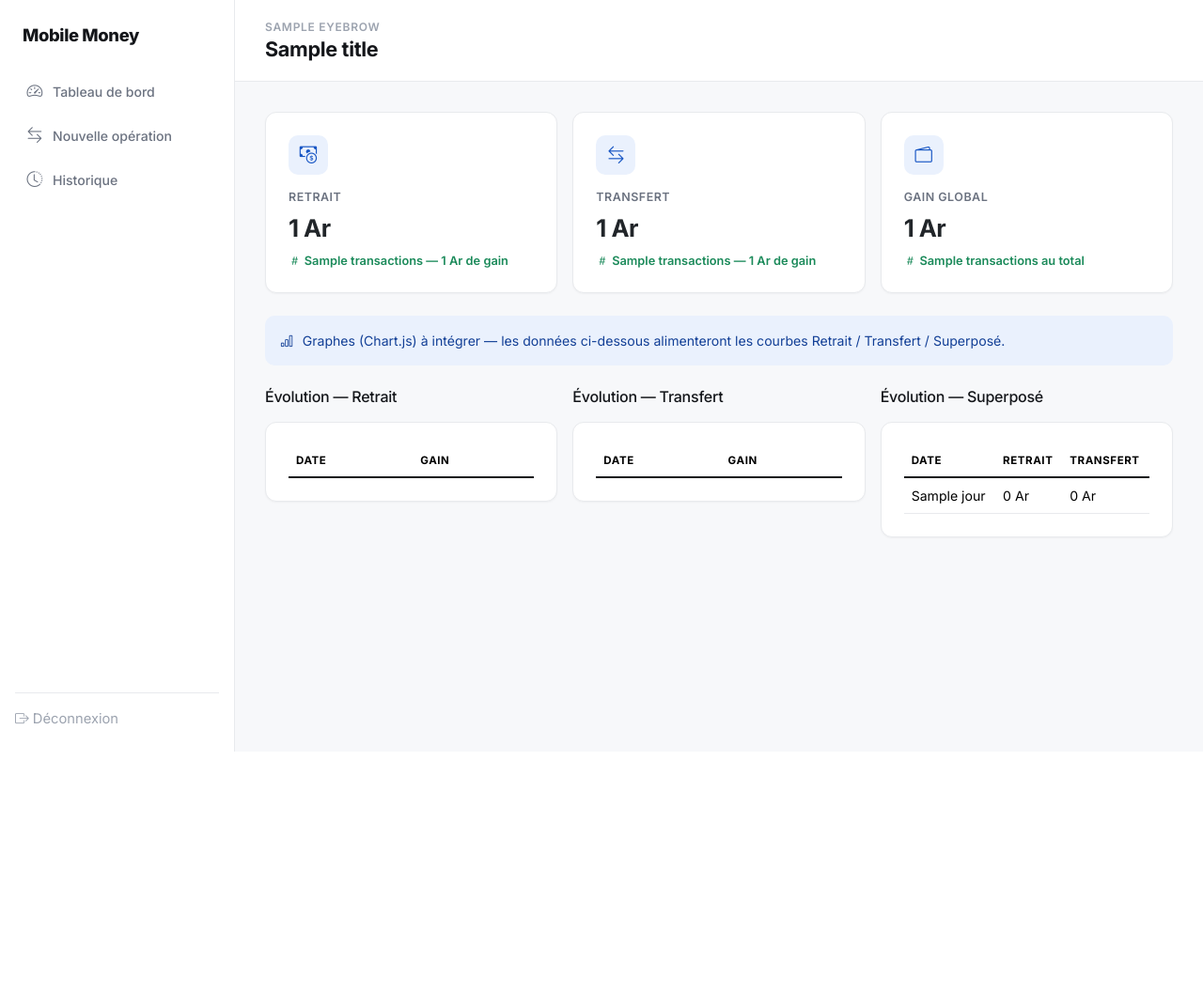
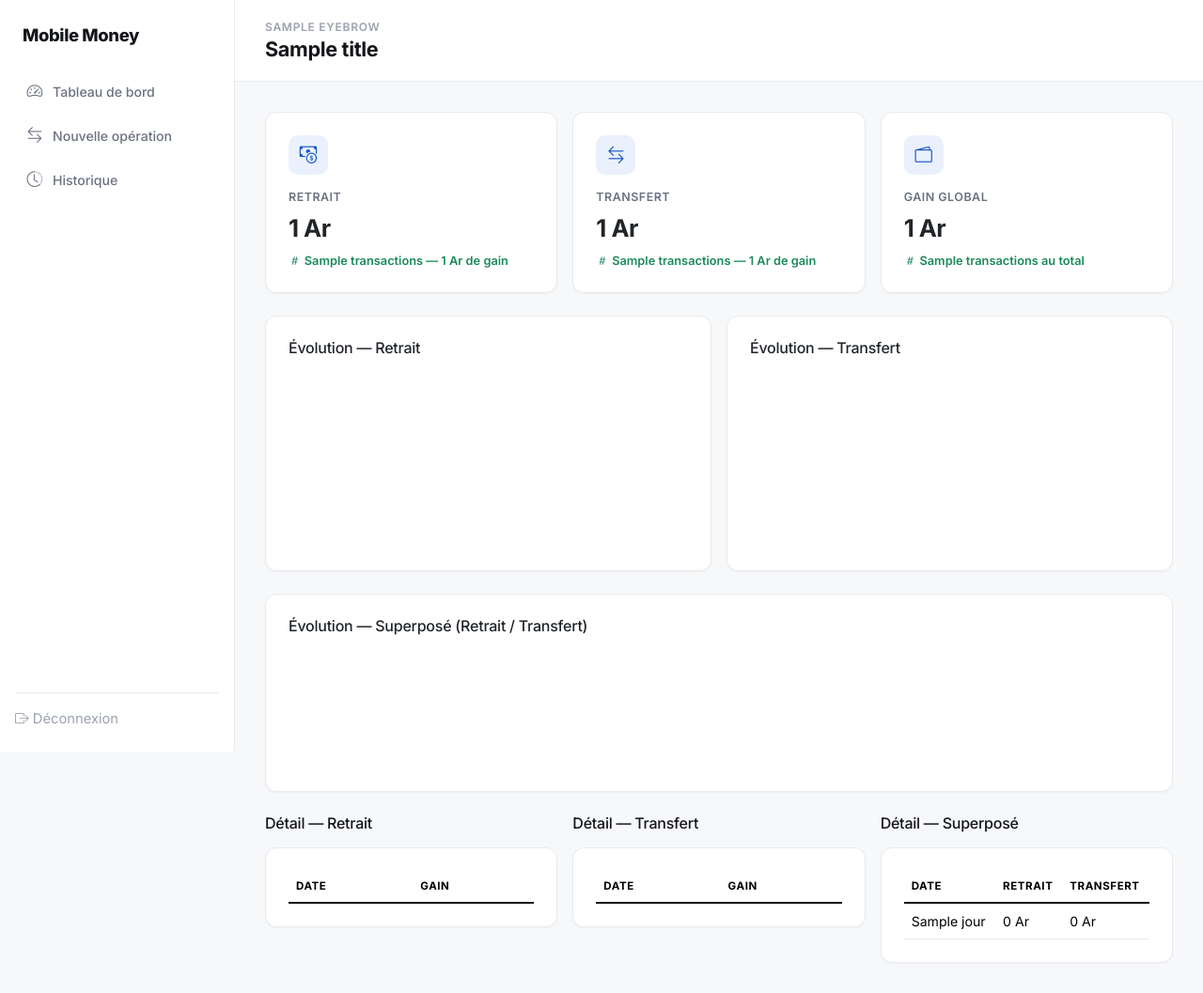
Before and after one commit to TojoRAK/projet-final-S4, a CodeIgniter 4 app: the page made by app/Views/operateur/situation-gain/index.php in a window 1280 px wide. Shown: the whole page at 94% size. Before the commit the page ends 800 px from the top, so only its background shows below. Run offline with PHP 8.4 and a stand-in for CodeIgniter, Linux system fonts and the light colour scheme; the template is opened without the code that fills it: most values are stand-ins (such as "Sample title", 1, 10 or a date in 2020); data that the repository does not hold is empty; a map, chart or similar area stays blank; some libraries are stand-ins or nearby versions.

Commit message:
[feat] graphes gains

```diff
--- a/app/Views/operateur/situation-gain/index.php
+++ b/app/Views/operateur/situation-gain/index.php
@@ -39,11 +39,35 @@ $this->extend('layouts/main');
     </div>
 </div>
 
-<div class="alert alert-success mb-4"><i class="bi bi-bar-chart"></i> Graphes (Chart.js) à intégrer — les données ci-dessous alimenteront les courbes Retrait / Transfert / Superposé.</div>
+<div class="row g-3 mb-4">
+    <div class="col-md-6">
+        <div class="card">
+            <div class="card-body">
+                <h2 class="h6 mb-3">Évolution — Retrait</h2>
+                <canvas id="chart-retrait" height="180" data-evolution='<?= json_encode($situationRetrait['evolution'] ?? []) ?>'></canvas>
+            </div>
+        </div>
+    </div>
+    <div class="col-md-6">
+        <div class="card">
+            <div class="card-body">
+                <h2 class="h6 mb-3">Évolution — Transfert</h2>
+                <canvas id="chart-transfert" height="180" data-evolution='<?= json_encode($situationTransfert['evolution'] ?? []) ?>'></canvas>
+            </div>
+        </div>
+    </div>
+</div>
+
+<div class="card mb-4">
+    <div class="card-body">
+        <h2 class="h6 mb-3">Évolution — Superposé (Retrait / Transfert)</h2>
+        <canvas id="chart-superpose" height="120" data-evolution='<?= json_encode($evolutionCombinee) ?>'></canvas>
+    </div>
+</div>
 
 <div class="row g-3">
     <div class="col-md-4">
-        <h2 class="h6 mb-3">Évolution — Retrait</h2>
+        <h2 class="h6 mb-3">Détail — Retrait</h2>
         <div class="card">
             <div class="card-body">
                 <table class="table table-hover mb-0">
@@ -62,7 +86,7 @@ $this->extend('layouts/main');
     </div>
 
     <div class="col-md-4">
-        <h2 class="h6 mb-3">Évolution — Transfert</h2>
+        <h2 class="h6 mb-3">Détail — Transfert</h2>
         <div class="card">
             <div class="card-body">
                 <table class="table table-hover mb-0">
@@ -81,7 +105,7 @@ $this->extend('layouts/main');
     </div>
 
     <div class="col-md-4">
-        <h2 class="h6 mb-3">Évolution — Superposé</h2>
+        <h2 class="h6 mb-3">Détail — Superposé</h2>
         <div class="card">
             <div class="card-body">
                 <table class="table table-hover mb-0">
@@ -102,3 +126,8 @@ $this->extend('layouts/main');
 </div>
 
 <?php $this->endSection() ?>
+
+<?php $this->section('scripts') ?>
+<script src="https://cdn.jsdelivr.net/npm/chart.js"></script>
+<script src="<?= base_url('assets/js/graphes.js') ?>"></script>
+<?php $this->endSection() ?>
```
Also changed, not shown: public/assets/js/graphes.js (added).
